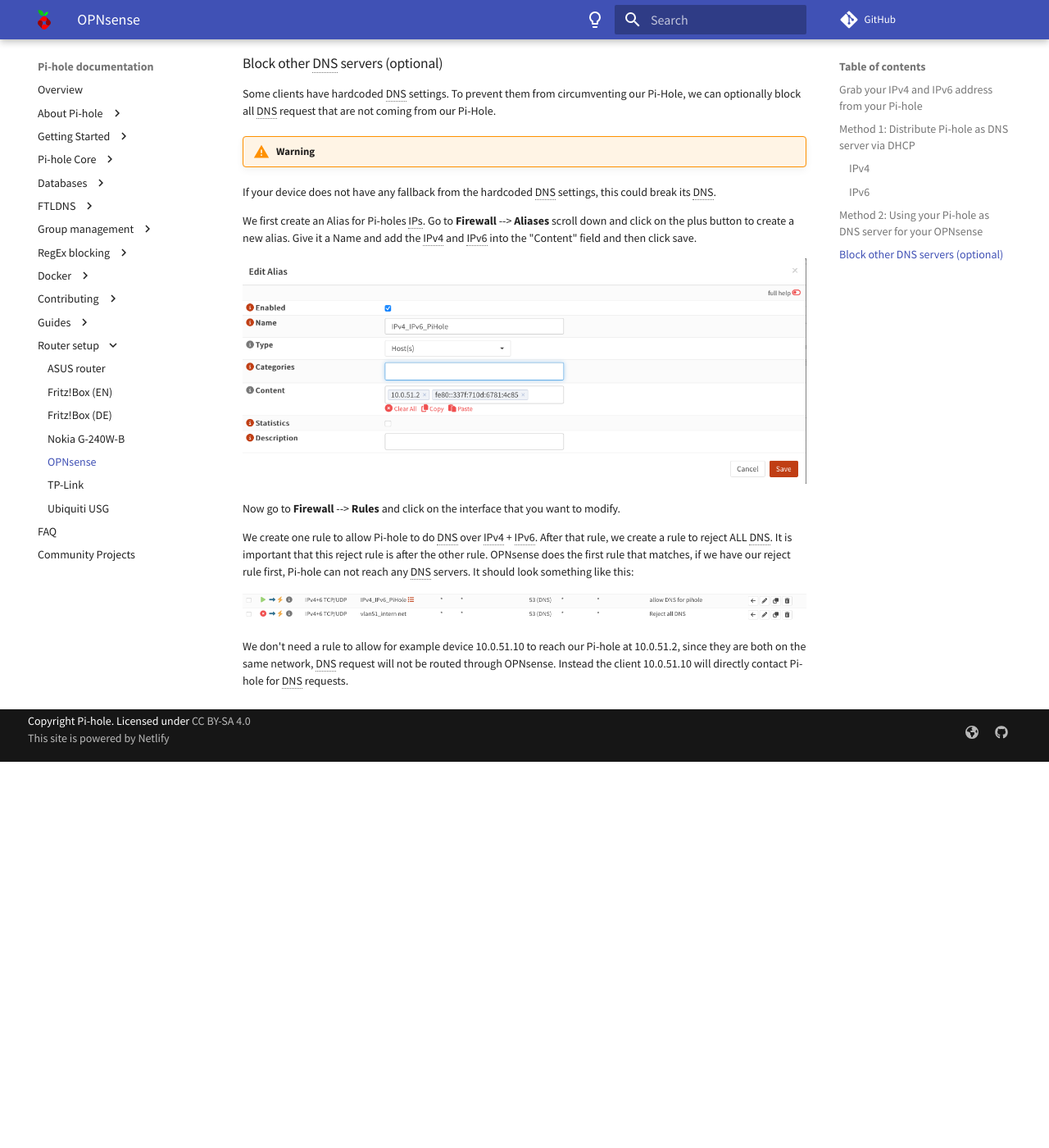
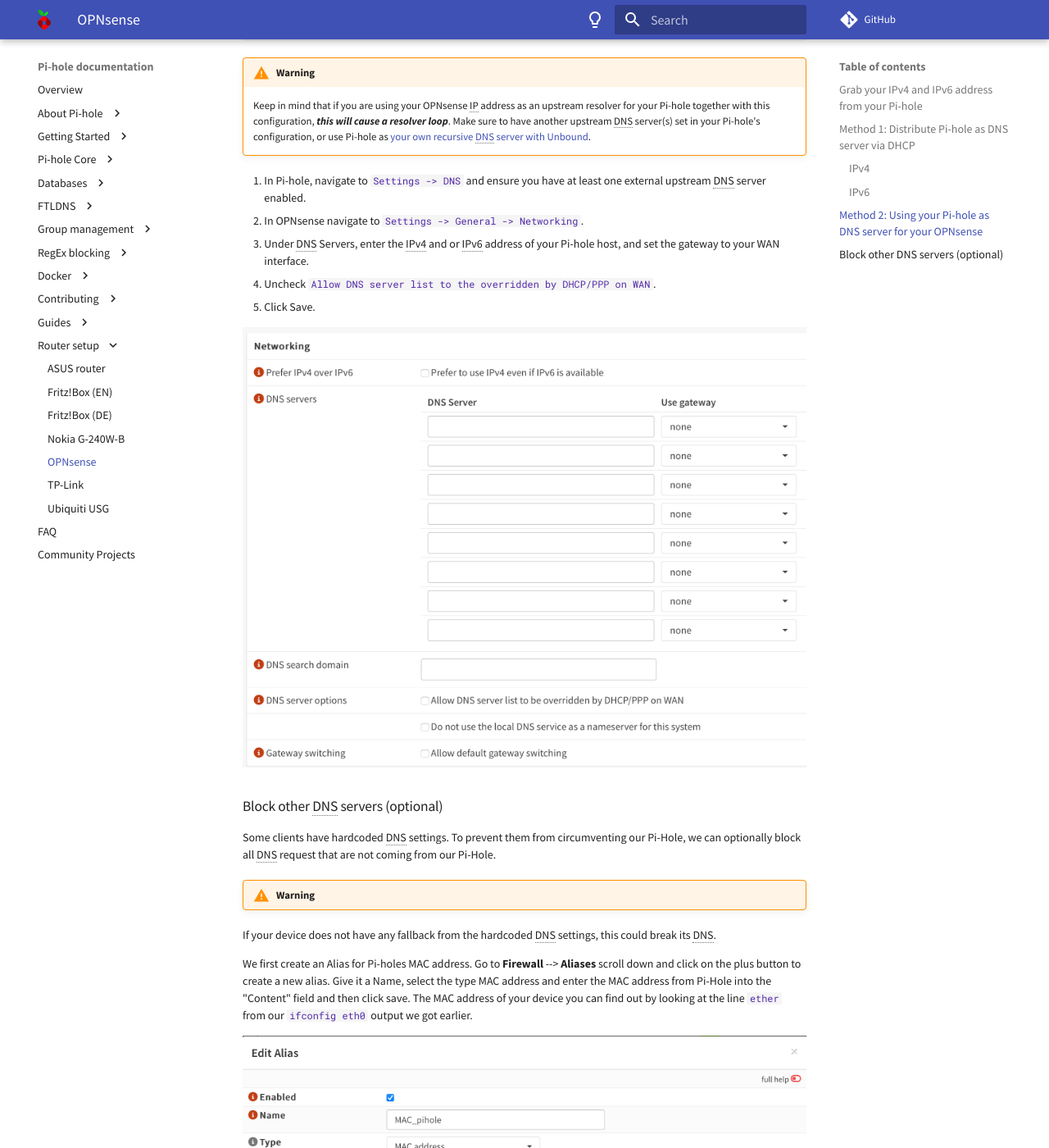
Before and after one commit to pi-hole/docs, an MkDocs documentation site: the page built from docs/routers/OPNsense.md, in a window 1280 px wide and 1400 px high, scrolled down 2879 px. Shown: the whole window at 82% size. Built offline with MkDocs 1.6.1 and Material for MkDocs 9.7.7, drawn with Linux system fonts in a browser that asks for light colours; comment, search, counter and statistics services are not loaded; before the commit the page ends 3808 px from its top, so only the background shows below that; some of the changed text lies outside the part shown.

Commit message:
corrections
Signed-off-by: jameskimmel <17176225+jameskimmel@users.noreply.github.com>

corrections

delete redundant

```diff
--- a/docs/routers/OPNsense.md
+++ b/docs/routers/OPNsense.md
@@ -50,7 +50,7 @@
 Under **DNS servers** enter your Pi-Holes IPv6 address into the first line.
 Leave the second line blank unless you have another Pi-hole host running.
 
-![Screenshot of OPNsense IPv6 RA Settings](../images/routers/opnsense-ipv6-manual-ra.png)
+![Screenshot of OPNsense IPv6 RA Settings](../images/routers/opensense-ra.png)
 
 Beware: Link local IPv6 are not reachable from other VLANs.
 
@@ -75,21 +75,24 @@
 4. Uncheck `Allow DNS server list to the overridden by DHCP/PPP on WAN`.
 5. Click Save.
 
+![Screenshot of OPNsense DNS WAN Settings](../images/routers/opnsense-dns-wan.png)
+
 ### Block other DNS servers (optional)
 
 Some clients have hardcoded DNS settings. To prevent them from circumventing our Pi-Hole, we can optionally block all DNS request that are not coming from our Pi-Hole.
 !!! warning
    If your device does not have any fallback from the hardcoded DNS settings, this could break its DNS.
 
-We first create an Alias for Pi-holes IPs.
+We first create an Alias for Pi-holes MAC address.
 Go to **Firewall** --> **Aliases** scroll down and click on the plus button to create a new alias.
-Give it a Name and add the IPv4 and IPv6 into the "Content" field and then click save.
+Give it a Name, select the type MAC address and enter the MAC address from Pi-Hole into the "Content" field and then click save.
+The MAC address of your device you can find out by looking at the line `ether` from our `ifconfig eth0` output we got earlier.
 
-![Screenshot of OPNsense Aliases](../images/routers/opnsene-alias.png)
+![Screenshot of OPNsense Aliases](../images/routers/opnsense-alias.png)
 
 Now go to **Firewall** --> **Rules** and click on the interface that you want to modify.
 
-We create one rule to allow Pi-hole to do DNS over IPv4 + IPv6.
+We create one rule to allow Pi-hole to do DNS.
 After that rule, we create a rule to reject ALL DNS. It is important that this reject rule is after the other rule.
 OPNsense does the first rule that matches, if we have our reject rule first, Pi-hole can not reach any DNS servers.
 It should look something like this:
```
Also changed, not shown: other parts of docs/routers/OPNsense.md (+1 -1 lines), docs/images/routers/opnsene-alias.png (deleted), docs/images/routers/opnsense-alias.png (added), docs/images/routers/opnsense-dns-wan.png (added).
